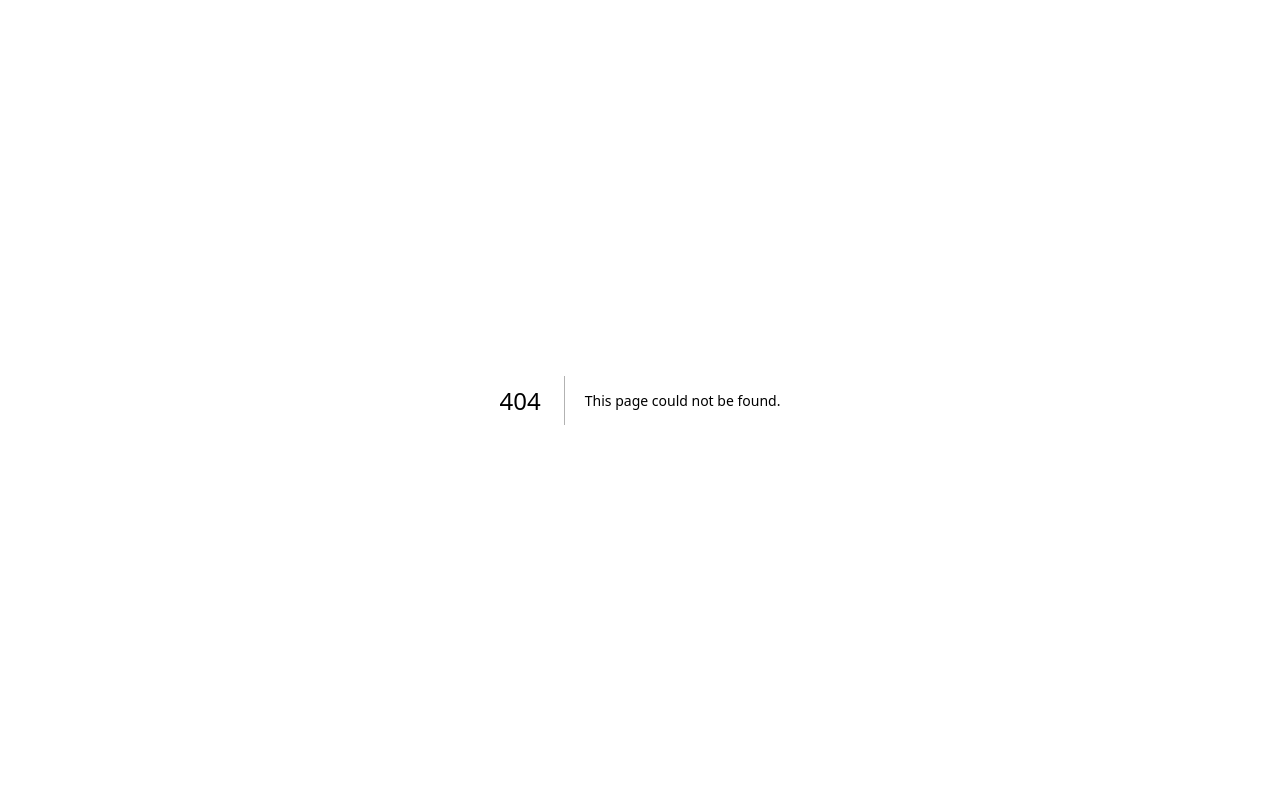
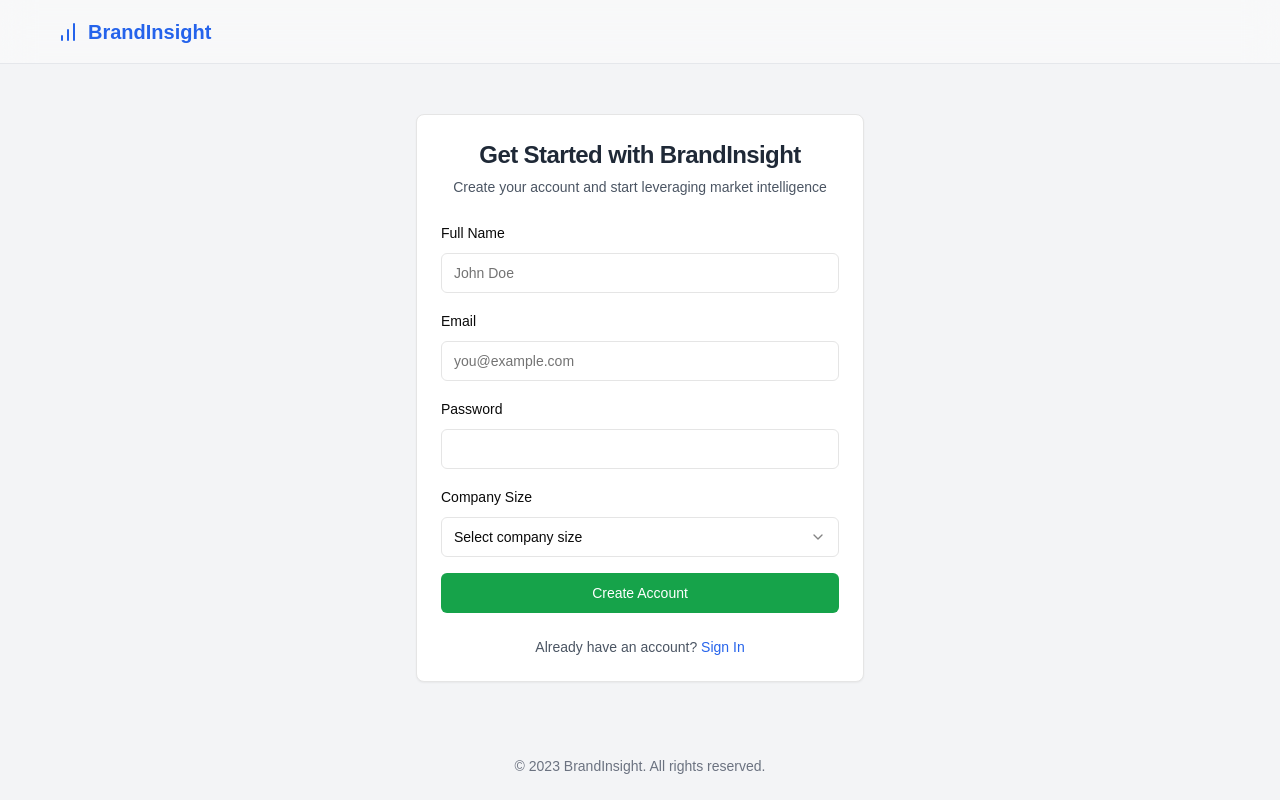
Before and after one commit to Mre-Dennis/glow, a Next.js app in the folder frontend/: page /get-started in a window 1280 px wide. Before the commit this address had no page. Built offline with nearby package versions, Linux system fonts and the light colour scheme.

Commit message:
updated: viewports

```diff
--- a/frontend/package.json
+++ b/frontend/package.json
@@ -16,7 +16,7 @@
     "@radix-ui/react-label": "^2.1.1",
     "@radix-ui/react-progress": "^1.1.0",
     "@radix-ui/react-radio-group": "^1.2.1",
-    "@radix-ui/react-select": "^2.1.2",
+    "@radix-ui/react-select": "^2.1.4",
     "@radix-ui/react-slot": "^1.1.1",
     "@radix-ui/react-switch": "^1.1.1",
     "@radix-ui/react-tabs": "^1.1.1",
--- /dev/null
+++ b/frontend/src/app/get-started/page.tsx
@@ -0,0 +1,118 @@
+'use client'
+
+import Link from "next/link"
+import { useState } from "react"
+import { motion } from "framer-motion"
+import { BarChart, ArrowLeft } from 'lucide-react'
+import { Button } from "@/components/ui/button"
+import { Input } from "@/components/ui/input"
+import { Label } from "@/components/ui/label"
+import { Card, CardContent, CardDescription, CardFooter, CardHeader, CardTitle } from "@/components/ui/card"
+import { Select, SelectContent, SelectItem, SelectTrigger, SelectValue } from "@/components/ui/select"
+
+export default function GetStartedPage() {
+  const [name, setName] = useState("")
+  const [email, setEmail] = useState("")
+  const [password, setPassword] = useState("")
+  const [companySize, setCompanySize] = useState("")
+
+  const handleSubmit = (e: React.FormEvent) => {
+    e.preventDefault()
+    // Handle sign-up logic here
+    console.log("Sign up attempted with:", { name, email, password, companySize })
+  }
+
+  return (
+    <div className="flex flex-col min-h-screen bg-gray-100">
+      <motion.header
+        initial={{ y: -100 }}
+        animate={{ y: 0 }}
+        transition={{ type: "spring", stiffness: 100 }}
+        className="px-4 lg:px-6 h-16 flex items-center justify-between border-b border-gray-200 bg-white bg-opacity-40 backdrop-filter backdrop-blur-lg fixed w-full z-50 left-0 right-0"
+      >
+        <div className="max-w-7xl mx-auto px-4 sm:px-6 lg:px-8 w-full flex justify-between items-center bg-transparent">
+          <Link className="flex items-center justify-center" href="/">
+            <BarChart className="h-6 w-6 text-blue-600" />
+            <span className="ml-2 text-xl font-bold text-blue-600">BrandInsight</span>
+          </Link>
+        </div>
+      </motion.header>
+
+      <main className="flex-grow flex items-center justify-center px-4 sm:px-6 lg:px-8 pt-16">
+        <Card className="w-full max-w-md">
+          <CardHeader>
+            <CardTitle className="text-2xl font-bold text-center text-gray-800">Get Started with BrandInsight</CardTitle>
+            <CardDescription className="text-center text-gray-600">
+              Create your account and start leveraging market intelligence
+            </CardDescription>
+          </CardHeader>
+          <CardContent>
+            <form onSubmit={handleSubmit} className="space-y-4">
+              <div className="space-y-2">
+                <Label htmlFor="name">Full Name</Label>
+                <Input
+                  id="name"
+                  placeholder="John Doe"
+                  value={name}
+                  onChange={(e) => setName(e.target.value)}
+                  required
+                />
+              </div>
+              <div className="space-y-2">
+                <Label htmlFor="email">Email</Label>
+                <Input
+                  id="email"
+                  type="email"
+                  placeholder="you@example.com"
+                  value={email}
+                  onChange={(e) => setEmail(e.target.value)}
+                  required
+                />
+              </div>
+              <div className="space-y-2">
+                <Label htmlFor="password">Password</Label>
+                <Input
+                  id="password"
+                  type="password"
+                  value={password}
+                  onChange={(e) => setPassword(e.target.value)}
+                  required
+                />
+              </div>
+              <div className="space-y-2">
+                <Label htmlFor="company-size">Company Size</Label>
+                <Select onValueChange={setCompanySize} required>
+                  <SelectTrigger id="company-size">
+                    <SelectValue placeholder="Select company size" />
+                  </SelectTrigger>
+                  <SelectContent>
+                    <SelectItem value="1-10">1-10 employees</SelectItem>
+                    <SelectItem value="11-50">11-50 employees</SelectItem>
+                    <SelectItem value="51-200">51-200 employees</SelectItem>
+                    <SelectItem value="201-500">201-500 employees</SelectItem>
+                    <SelectItem value="501+">501+ employees</SelectItem>
+                  </SelectContent>
+                </Select>
+              </div>
+              <Button type="submit" className="w-full bg-green-600 hover:bg-green-700 text-white">
+                Create Account
+              </Button>
+            </form>
+          </CardContent>
+          <CardFooter className="flex justify-center">
+            <p className="text-sm text-gray-600">
+              Already have an account?{" "}
+              <Link href="/signin" className="text-blue-600 hover:underline">
+                Sign In
+              </Link>
+            </p>
+          </CardFooter>
+        </Card>
+      </main>
+
+      <footer className="py-6 text-center text-gray-500 text-sm">
+        <p>&copy; 2023 BrandInsight. All rights reserved.</p>
+      </footer>
+    </div>
+  )
+}
--- a/frontend/src/app/page.tsx
+++ b/frontend/src/app/page.tsx
@@ -90,9 +90,9 @@ export default function Page() {
         initial={{ y: -100 }}
         animate={{ y: 0 }}
         transition={{ type: "spring", stiffness: 100 }}
-        className="px-4 lg:px-6 h-16 flex items-center justify-between border-b border-gray-200 bg-white fixed w-full z-50 left-0 right-0"
+        className="px-4 lg:px-6 h-16 flex items-center justify-between border-b border-gray-200 bg-white bg-opacity-40 backdrop-filter backdrop-blur-lg fixed w-full z-50 left-0 right-0"
       >
-        <div className="max-w-7xl mx-auto px-4 sm:px-6 lg:px-8 w-full flex justify-between items-center">
+        <div className="max-w-7xl mx-auto px-4 sm:px-6 lg:px-8 w-full flex justify-between items-center bg-transparent">
           <Link className="flex items-center justify-center" href="/">
             <BarChart className="h-6 w-6 text-blue-600" />
             <span className="ml-2 text-xl font-bold text-blue-600">BrandInsight</span>
@@ -110,6 +110,7 @@ export default function Page() {
             <Link className="text-sm font-medium text-gray-600 hover:text-blue-600 transition-colors" href="/brand-tester">
               Brand Tester
             </Link>
+            <Link href="/signin">
               <MotionButton
                 whileHover={{ scale: 1.05 }}
                 whileTap={{ scale: 0.95 }}
@@ -118,6 +119,7 @@ export default function Page() {
               >
                 Sign In
               </MotionButton>
+            </Link>
           </nav>
           <button
             className="md:hidden"
@@ -154,6 +156,7 @@ export default function Page() {
               <Link className="text-sm font-medium text-gray-600 hover:text-blue-600 transition-colors" href="/brand-tester" onClick={() => setMobileMenuOpen(false)}>
                 Brand Tester
               </Link>
+              <Link href="/signin">
                 <MotionButton
                   whileHover={{ scale: 1.05 }}
                   whileTap={{ scale: 0.95 }}
@@ -162,6 +165,7 @@ export default function Page() {
                 >
                   Sign In
                 </MotionButton>
+              </Link>
             </nav>
           </motion.div>
         )}
@@ -186,6 +190,7 @@ export default function Page() {
                   </p>
                 </div>
                 <div className="flex flex-col gap-2 sm:flex-row">
+                  <Link href="/get-started">
                     <MotionButton
                       whileHover={{ scale: 1.05 }}
                       whileTap={{ scale: 0.95 }}
@@ -193,6 +198,7 @@ export default function Page() {
                     >
                       Start Free Trial
                     </MotionButton>
+                  </Link>
                   <MotionButton
                     whileHover={{ scale: 1.05 }}
                     whileTap={{ scale: 0.95 }}
@@ -646,6 +652,7 @@ export default function Page() {
             >
               Join thousands of brands leveraging BrandInsight for market dominance
             </motion.p>
+            <Link href="/get-started">
               <MotionButton
                 initial={{ y: 20, opacity: 0 }}
                 whileInView={{ y: 0, opacity: 1 }}
@@ -656,6 +663,7 @@ export default function Page() {
               >
                 Start Your Free Trial
               </MotionButton>
+            </Link>
           </div>
         </motion.section>
       </main>
--- /dev/null
+++ b/frontend/src/app/signin/page.tsx
@@ -0,0 +1,90 @@
+'use client'
+
+import Link from "next/link"
+import { useState } from "react"
+import { motion } from "framer-motion"
+import { BarChart, ArrowLeft } from 'lucide-react'
+import { Button } from "@/components/ui/button"
+import { Input } from "@/components/ui/input"
+import { Label } from "@/components/ui/label"
+import { Card, CardContent, CardDescription, CardFooter, CardHeader, CardTitle } from "@/components/ui/card"
+
+export default function SignInPage() {
+  const [email, setEmail] = useState("")
+  const [password, setPassword] = useState("")
+
+  const handleSubmit = (e: React.FormEvent) => {
+    e.preventDefault()
+    // Handle sign-in logic here
+    console.log("Sign in attempted with:", email, password)
+  }
+
+  return (
+    <div className="flex flex-col min-h-screen bg-gray-100">
+      <motion.header
+        initial={{ y: -100 }}
+        animate={{ y: 0 }}
+        transition={{ type: "spring", stiffness: 100 }}
+        className="px-4 lg:px-6 h-16 flex items-center justify-between border-b border-gray-200 bg-white bg-opacity-40 backdrop-filter backdrop-blur-lg fixed w-full z-50 left-0 right-0"
+      >
+        <div className="max-w-7xl mx-auto px-4 sm:px-6 lg:px-8 w-full flex justify-between items-center bg-transparent">
+          <Link className="flex items-center justify-center" href="/">
+            <BarChart className="h-6 w-6 text-blue-600" />
+            <span className="ml-2 text-xl font-bold text-blue-600">BrandInsight</span>
+          </Link>
+        </div>
+      </motion.header>
+
+      <main className="flex-grow flex items-center justify-center px-4 sm:px-6 lg:px-8 pt-16">
+        <Card className="w-full max-w-md">
+          <CardHeader>
+            <CardTitle className="text-2xl font-bold text-center text-gray-800">Sign In to BrandInsight</CardTitle>
+            <CardDescription className="text-center text-gray-600">
+              Enter your credentials to access your account
+            </CardDescription>
+          </CardHeader>
+          <CardContent>
+            <form onSubmit={handleSubmit} className="space-y-4">
+              <div className="space-y-2">
+                <Label htmlFor="email">Email</Label>
+                <Input
+                  id="email"
+                  type="email"
+                  placeholder="you@example.com"
+                  value={email}
+                  onChange={(e) => setEmail(e.target.value)}
+                  required
+                />
+              </div>
+              <div className="space-y-2">
+                <Label htmlFor="password">Password</Label>
+                <Input
+                  id="password"
+                  type="password"
+                  value={password}
+                  onChange={(e) => setPassword(e.target.value)}
+                  required
+                />
+              </div>
+              <Button type="submit" className="w-full bg-blue-600 hover:bg-blue-700 text-white">
+                Sign In
+              </Button>
+            </form>
+          </CardContent>
+          <CardFooter className="flex justify-center">
+            <p className="text-sm text-gray-600">
+              Don't have an account?{" "}
+              <Link href="/get-started" className="text-blue-600 hover:underline">
+                Get Started
+              </Link>
+            </p>
+          </CardFooter>
+        </Card>
+      </main>
+
+      <footer className="py-6 text-center text-gray-500 text-sm">
+        <p>&copy; 2023 BrandInsight. All rights reserved.</p>
+      </footer>
+    </div>
+  )
+}
```
Also changed, not shown: 1 other file (tests, documents, lock files or other folders). Lines whose indentation alone changed are shown as unchanged.
